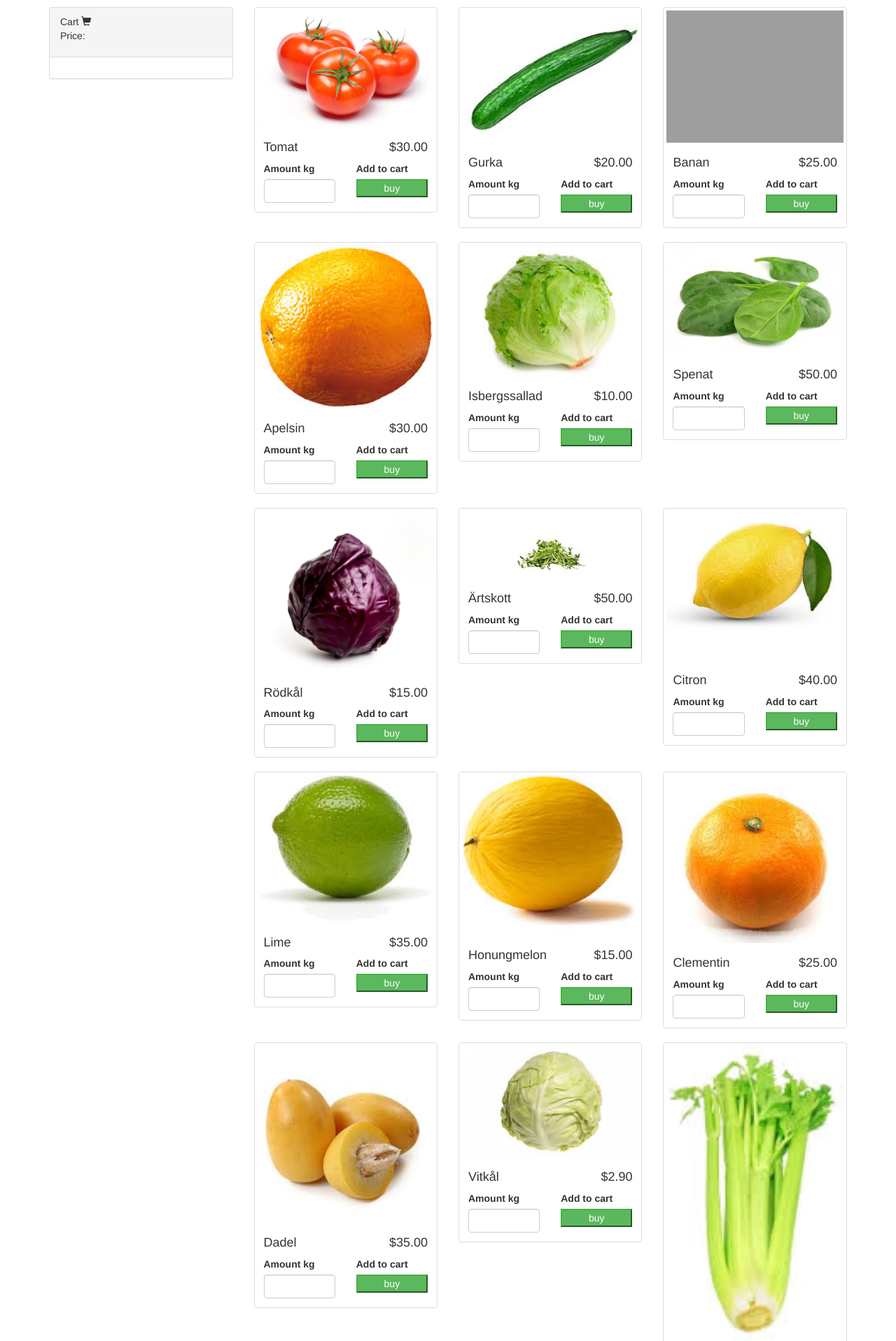
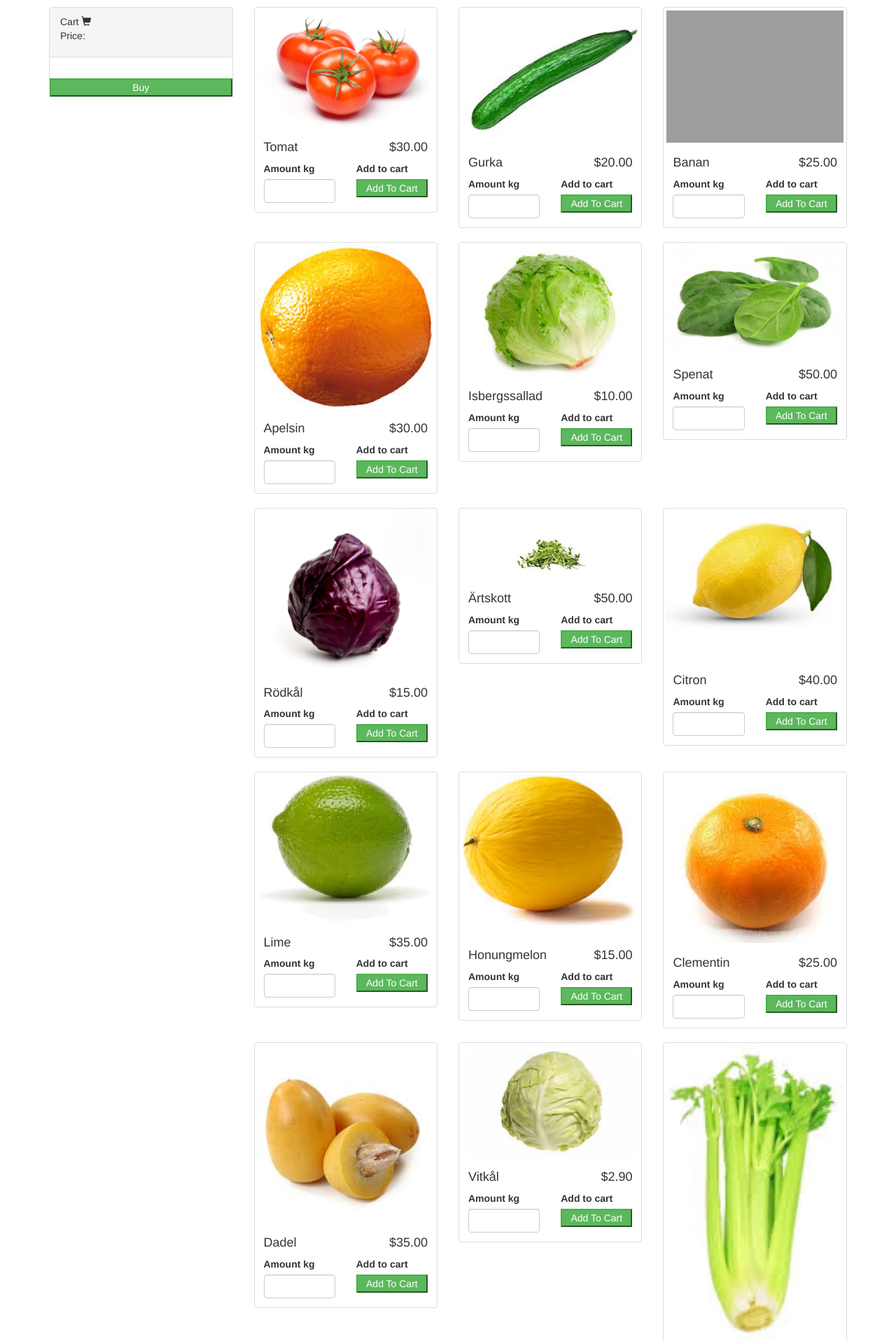
Before and after one commit to englund/eitf05, a PHP site: page / in a window 1280 px wide. Shown: the part 105-2022 px from the top of the page at 70% size. Run offline with PHP 8.4, Linux system fonts and the light colour scheme; data comes from the database, SQL or seed files in the repository; some libraries are stand-ins or nearby versions; grey boxes are pictures that could not be loaded.

Commit message:
Fixed Some Layout for the store

```diff
--- a/html/product-layout.html
+++ b/html/product-layout.html
@@ -16,7 +16,7 @@
                         </div>
                         <div class="col-sm-6 col-lg-6 col-md-6">
                             <label for="amount">Add to cart</label>
-                            <input type="button" class="btn-block btn-success" ng-click="store.addToCart(product,buy.amount)" value="buy">
+                            <input type="button" class="btn-block btn-success" ng-click="store.addToCart(product,buy)" value="Add To Cart">
                         </div>
                     </div>
                 </div>
--- a/index.php
+++ b/index.php
@@ -48,9 +48,8 @@
                         </table>
                     </li>
                 </ul>
-
-
             </div>
+            <input type="button" class="btn-block btn-success" ng-click="store.buy()" value="Buy">
         </div>
     </div>
     <div class="col-sm-9 col-lg-9 col-md-9 scrollit">
--- a/js/app.js
+++ b/js/app.js
@@ -5,8 +5,10 @@
         $scope.amount = 0;
         $scope.cart = [];
 
-        this.addToCart = function (product,amount) {
+        this.addToCart = function (product,buy) {
             var cart = $scope.cart;
+            var amount = buy.amount;
+            buy.amount="";
             var found = cart.some(function (el) {
                 if (el.name === product.name) {
                     product.amount += amount;
@@ -20,6 +22,7 @@
             }
             calculatePrice();
         };
+
         var calculatePrice = function () {
             var cart = $scope.cart;
             var count = 0;
@@ -33,10 +36,21 @@
             $scope.chunkedProducts = chunk(response.products, 3);
         });
 
-
+        $scope.buy= function(){
+            var cart = $scope.cart;
+            $http({
+                url: '/api/users.php?action=create',
+                method: "POST",
+                headers:{'Content-Type':"application/json"},
+                data:JSON.stringify(cart)
+            }).success(function(data, status, headers, config) {
+                $scope.data = data;
+            }).error(function(data, status, headers, config) {
+                $scope.status = status;
+            });
+        };
         $scope.signUp = function(user){
             $scope.username = user.username;
-            console.log(JSON.stringify(user));
             $http({
                 url: '/api/users.php?action=create',
                 method: "POST",
@@ -47,7 +61,7 @@
             }).error(function(data, status, headers, config) {
                 $scope.status = status;
             });
-        }
+        };
         $scope.login = function(user){
             $http({
                 url: '/api/users.php?action=login',
```
